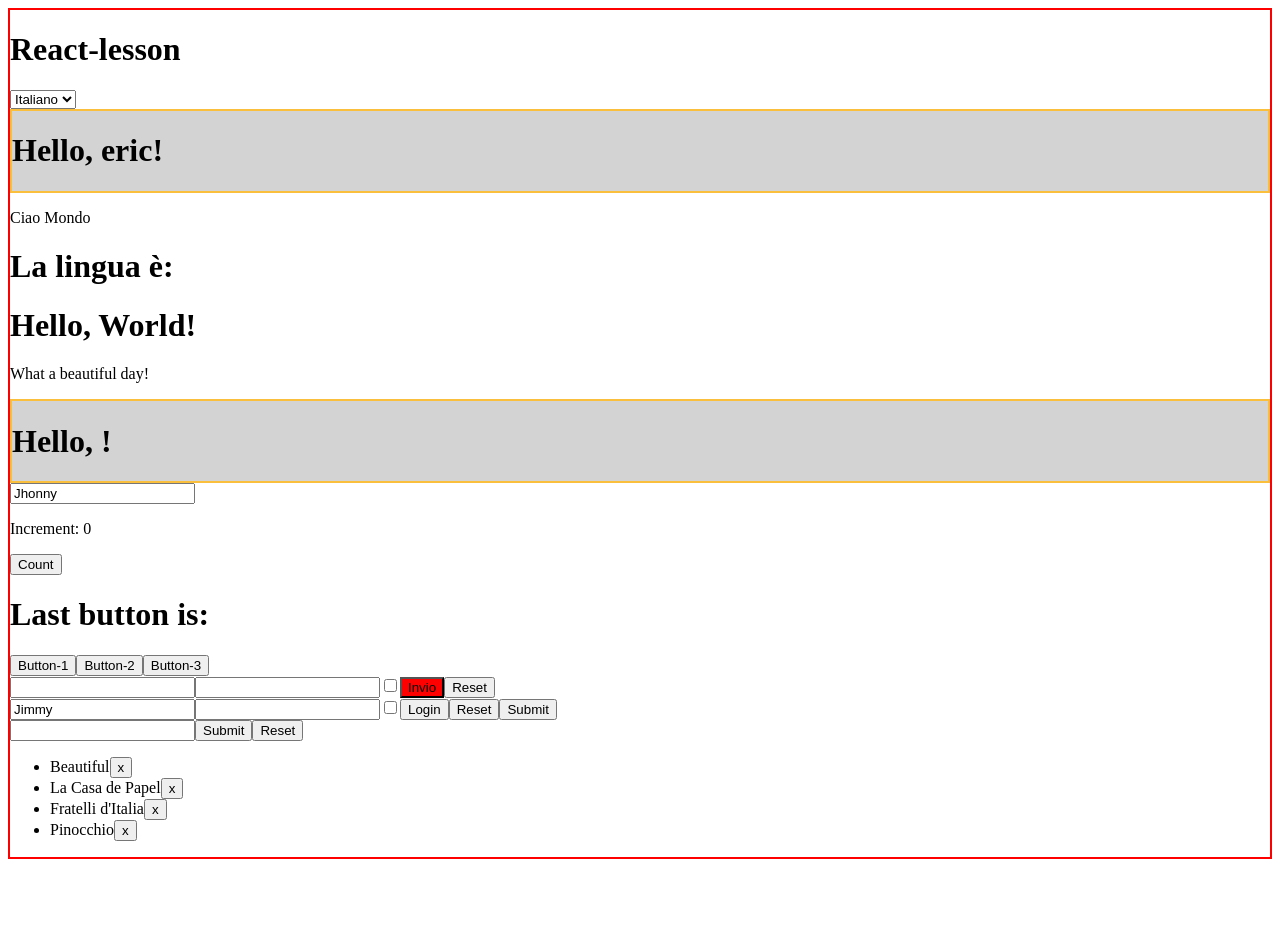
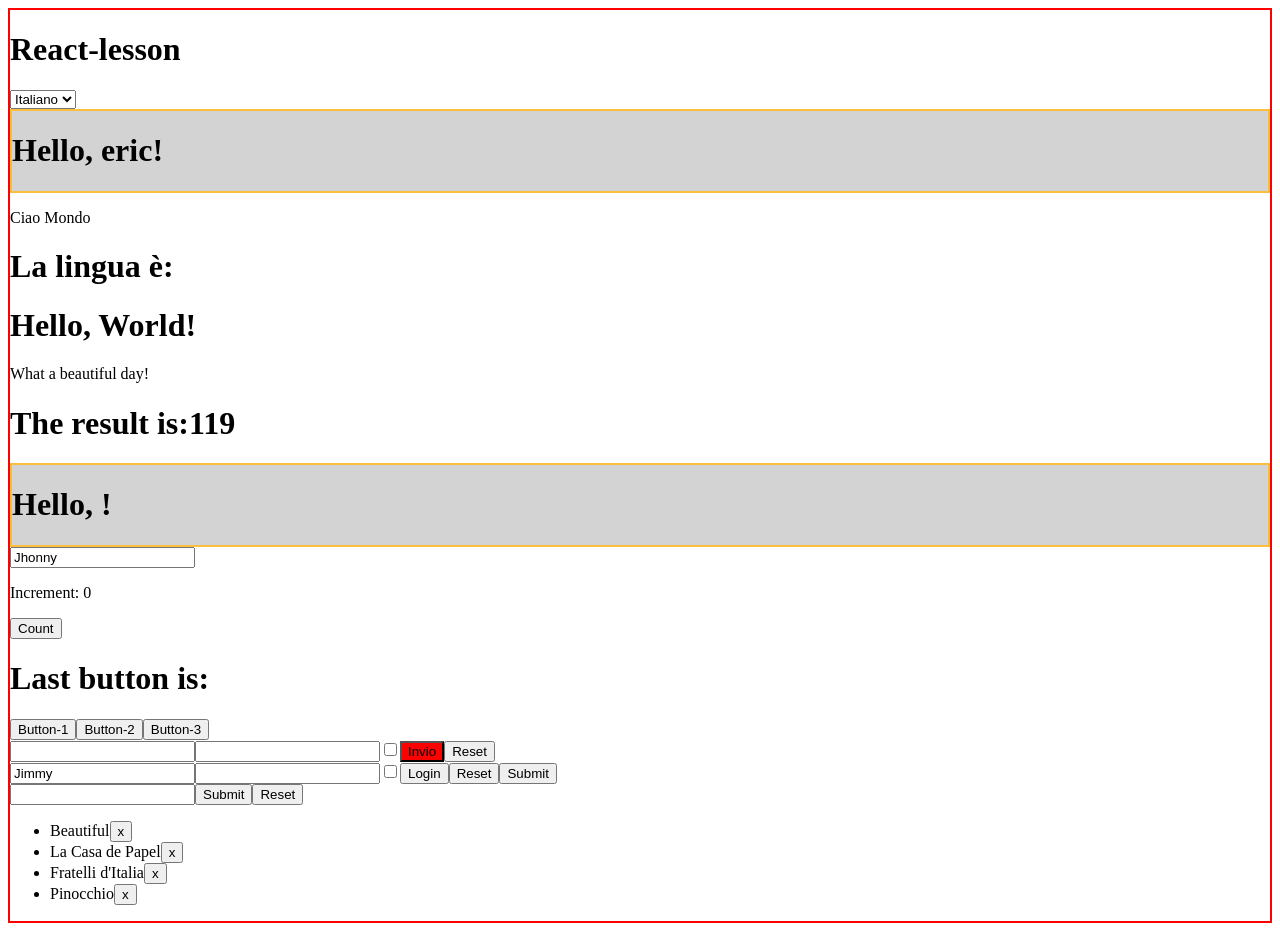
Before and after one commit to Enriko35/React-exercises, a React (Create React App) app: page / in a window 1280 px wide. Before the commit the page ends 867 px from the top, so only its background shows below. Built offline with nearby package versions, Linux system fonts and the light colour scheme.

Commit message:
Function-component-02

```diff
--- a/src/App.js
+++ b/src/App.js
@@ -10,6 +10,7 @@ import { Container } from "./Container";
 import { DisplayLenguage } from "./DisplayLenguage";
 import { Language } from "./Language";
 import Welcome from "./Welcome";
+import Sum from "./Sum"
 
 export class App extends React.Component {
   state = {
@@ -39,6 +40,7 @@ export class App extends React.Component {
               <Welcome name= "eric"/>
               <Language />
               <Hello />
+              <Sum numbers={[5, 36, 78]}/>
               <InteractiveWelcome />
               <ClickCounter />
               <ClickTracker />
--- /dev/null
+++ b/src/Sum.js
@@ -0,0 +1,13 @@
+import React from 'react'
+
+const Sum = (props) => {
+    const sum = props.numbers.reduce((a, b)=> a + b,0)
+
+return (
+    <div>
+      <h1>The result is:{sum}</h1>
+    </div>
+  )
+}
+
+export default Sum
```
